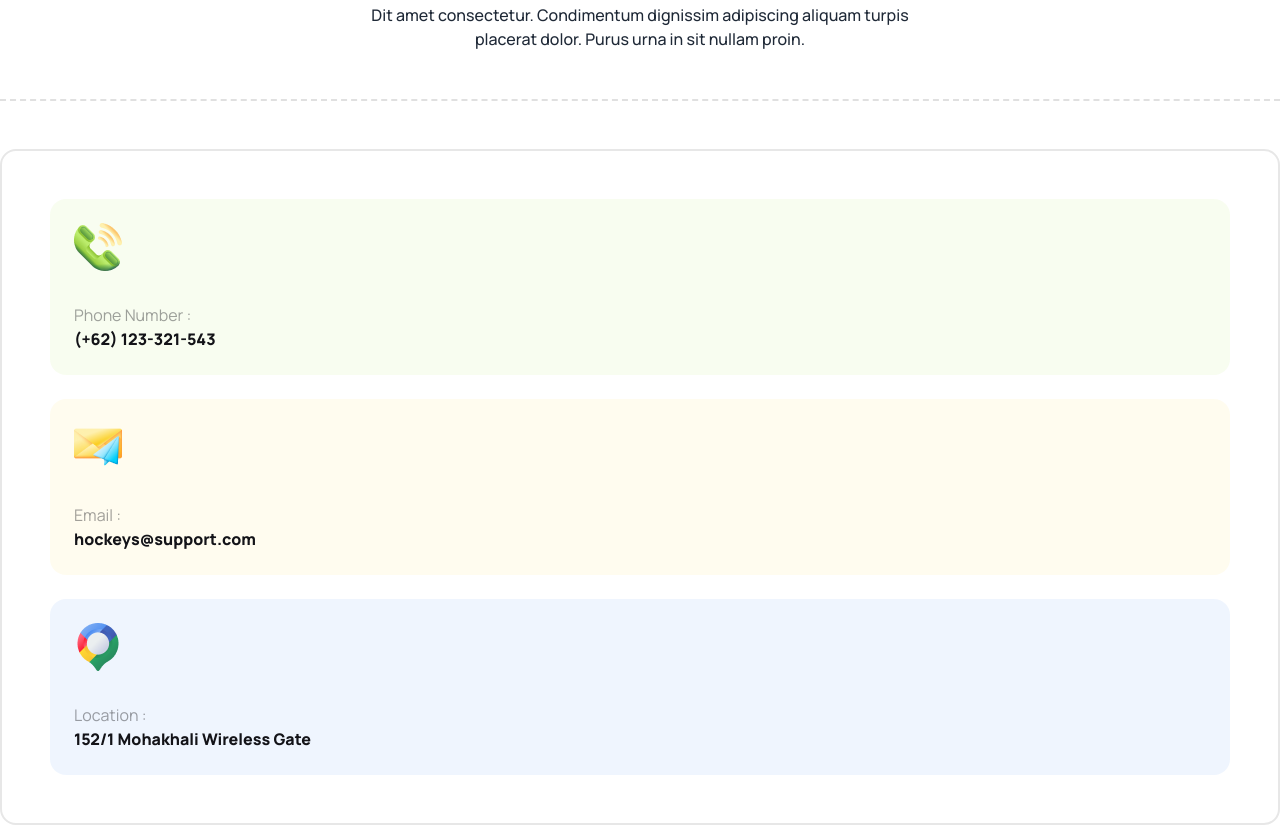
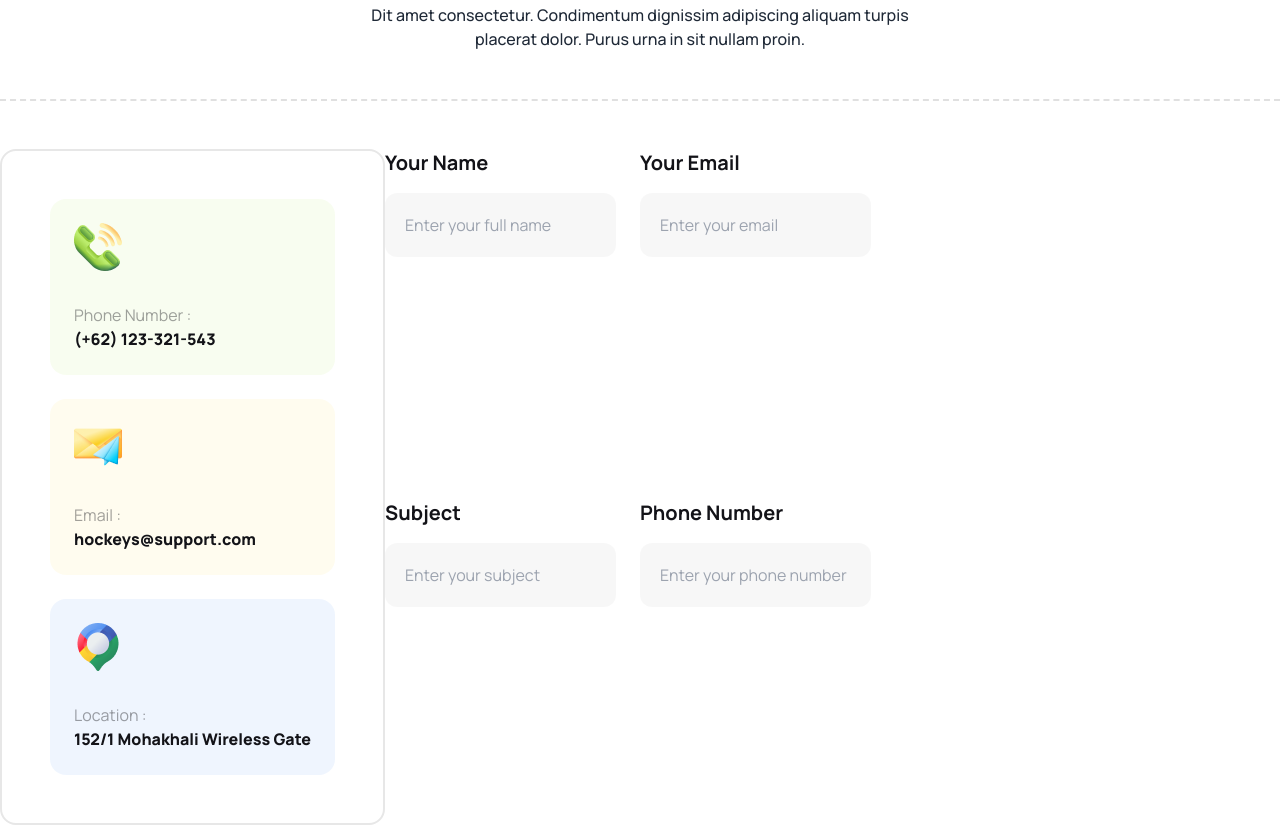
Before and after one commit to Md-Firoz-Mahmud-Nur/0025.Assignment-03-Hockey-s, a plain HTML site: page index.html in a window 1280 px wide. Shown: the part 4745-5570 px from the top of the page. Drawn offline with nearby package versions, Linux system fonts and the light colour scheme.

Commit message:
form done half

```diff
--- a/index.html
+++ b/index.html
@@ -540,8 +540,7 @@
         </div>
         <!-- accordion section -->
         <div class="flex justify-between gap-10 p-9">
-
-            <img src="image/11.png" alt=""  />
+          <img src="image/11.png" alt="" />
 
           <!-- 6 Accordion -->
           <div class="w-full h-auto">
@@ -626,41 +625,97 @@
         >
           <h3 class="font-extrabold text-4xl">Get In Touch</h3>
           <p class="font-medium mt-6 max-w-[600px] text-center">
-            Dit amet consectetur. Condimentum dignissim adipiscing aliquam turpis placerat dolor. Purus urna in sit nullam proin.
+            Dit amet consectetur. Condimentum dignissim adipiscing aliquam
+            turpis placerat dolor. Purus urna in sit nullam proin.
           </p>
         </div>
         <!-- contact and form -->
-        <div>
+        <div class="flex ">
           <!-- contact -->
-          <div class="flex flex-col gap-6 border-2 border-[#1313181A] rounded-2xl p-12">
+          <div
+            class="flex flex-col gap-6 border-2 border-[#1313181A] rounded-2xl p-12"
+          >
             <!-- contact no-1 -->
             <div class="bg-[#BCED6D1A] p-6 rounded-2xl">
-              <img src="image/12.png" alt="">
-              <p class="text-[#13131866] mt-8">Phone Number : <br ><span class="font-extrabold text-black-main ">(+62) 123-321-543</span>
-                </p>
+              <img src="image/12.png" alt="" />
+              <p class="text-[#13131866] mt-8">
+                Phone Number : <br /><span
+                  class="font-extrabold text-black-main "
+                  >(+62) 123-321-543</span
+                >
+              </p>
             </div>
             <!-- contact no-2 -->
             <div class="bg-[#FDDD5F1A] p-6 rounded-2xl">
-              <img src="image/13.png" alt="">
-              <p class="text-[#13131866] mt-8">Email :<br ><span class="font-extrabold text-black-main "> hockeys@support.com</span>
-                </p>
+              <img src="image/13.png" alt="" />
+              <p class="text-[#13131866] mt-8">
+                Email :<br /><span class="font-extrabold text-black-main ">
+                  hockeys@support.com</span
+                >
+              </p>
             </div>
             <!-- contact no-3 -->
             <div class="bg-[#629CF31A] p-6 rounded-2xl">
-              <img src="image/14.png" alt="">
-              <p class="text-[#13131866] mt-8">Location :<br ><span class="font-extrabold text-black-main ">152/1 Mohakhali Wireless Gate</span>
-                </p>
+              <img src="image/14.png" alt="" />
+              <p class="text-[#13131866] mt-8">
+                Location :<br /><span class="font-extrabold text-black-main "
+                  >152/1 Mohakhali Wireless Gate</span
+                >
+              </p>
             </div>
           </div>
           <!-- form -->
-          <div>
-
+          <div class=" grid grid-cols-2 gap-6">
+            <!-- your name -->
+            <div>
+              <h3 class="text-xl font-bold text-black-main mb-4">Your Name</h3>
+              <input
+                class="p-5 rounded-xl bg-[#13131808]"
+                type="text"
+                name=""
+                id=""
+                placeholder="Enter your full name"
+              />
+            </div>
+            <!-- Your Email -->
+            <div>
+              <h3 class="text-xl font-bold text-black-main mb-4">Your Email</h3>
+              <input
+                class="p-5 rounded-xl bg-[#13131808]"
+                type="email"
+                name=""
+                id=""
+                placeholder="Enter your email"
+              />
+            </div>
+            <!-- Subject -->
+            <div>
+              <h3 class="text-xl font-bold text-black-main mb-4">Subject</h3>
+              <input
+                class="p-5 rounded-xl bg-[#13131808]"
+                type="text"
+                name=""
+                id=""
+                placeholder="Enter your subject"
+              />
+            </div>
+            <!-- Phone Number -->
+            <div>
+              <h3 class="text-xl font-bold text-black-main mb-4">
+                Phone Number
+              </h3>
+              <input
+                class="p-5 rounded-xl bg-[#13131808]"
+                type="email"
+                name=""
+                id=""
+                placeholder="Enter your phone number"
+              />
+            </div>
           </div>
         </div>
         <!-- Social Media -->
-        <div>
-
-        </div>
+        <div></div>
       </section>
     </main>
     <footer></footer>
```
